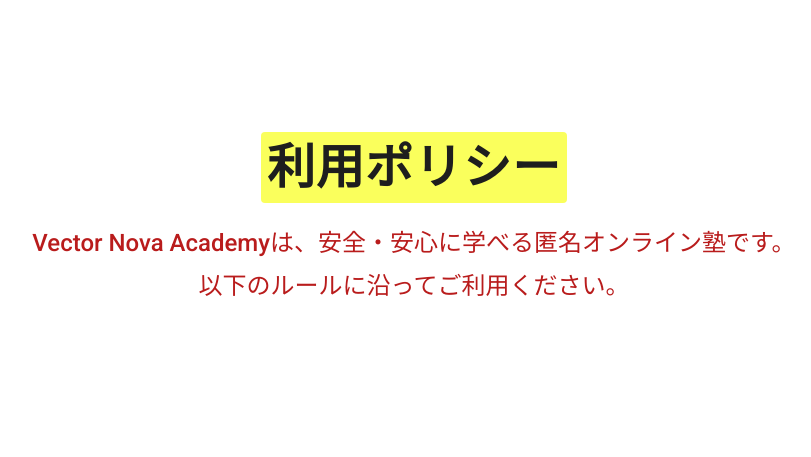
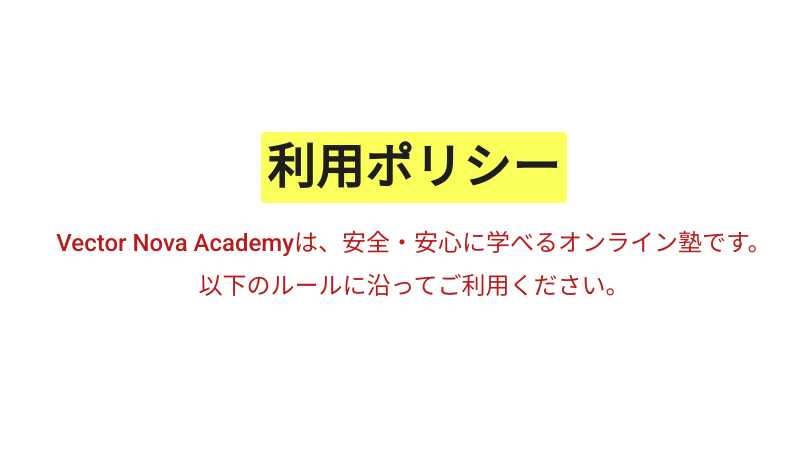
Before and after one commit to morisanyutakun-png/vectornova, a Flask app: page /policy in a window 1280 px wide. Shown: the part 2078-2535 px from the top of the page, without its empty margins (226-1037 px from the left). Run offline with Flask 3, Linux system fonts and the light colour scheme.

Commit message:
添削html追加

```diff
--- a/templates/policy.html
+++ b/templates/policy.html
@@ -40,7 +40,7 @@
                 <span class="highlight">利用ポリシー</span>
             </h2>
             <p class="hero-subtitle">
-                Vector Nova Academyは、安全・安心に学べる匿名オンライン塾です。<br>
+                Vector Nova Academyは、安全・安心に学べるオンライン塾です。<br>
                 以下のルールに沿ってご利用ください。
             </p>
         </div>
```
